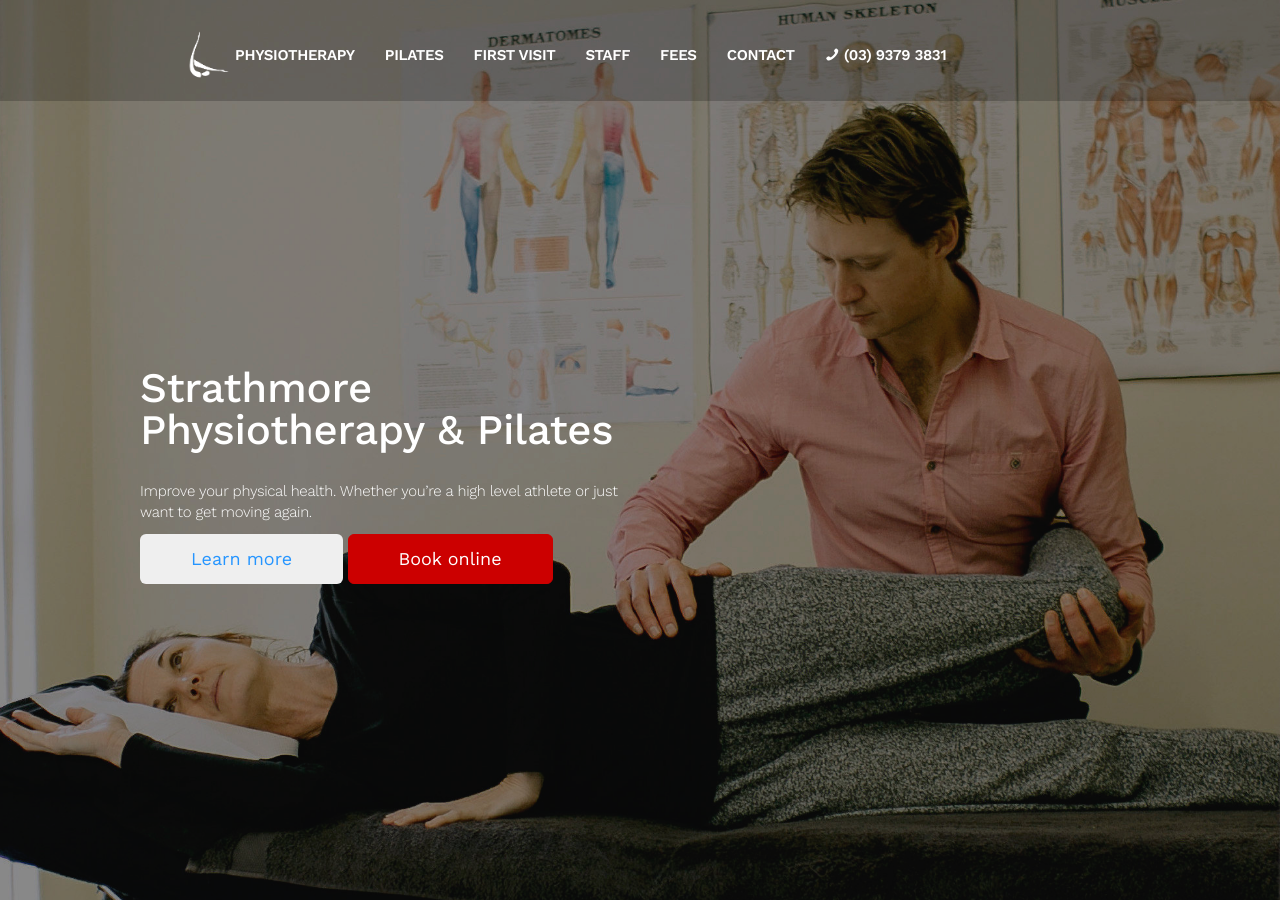
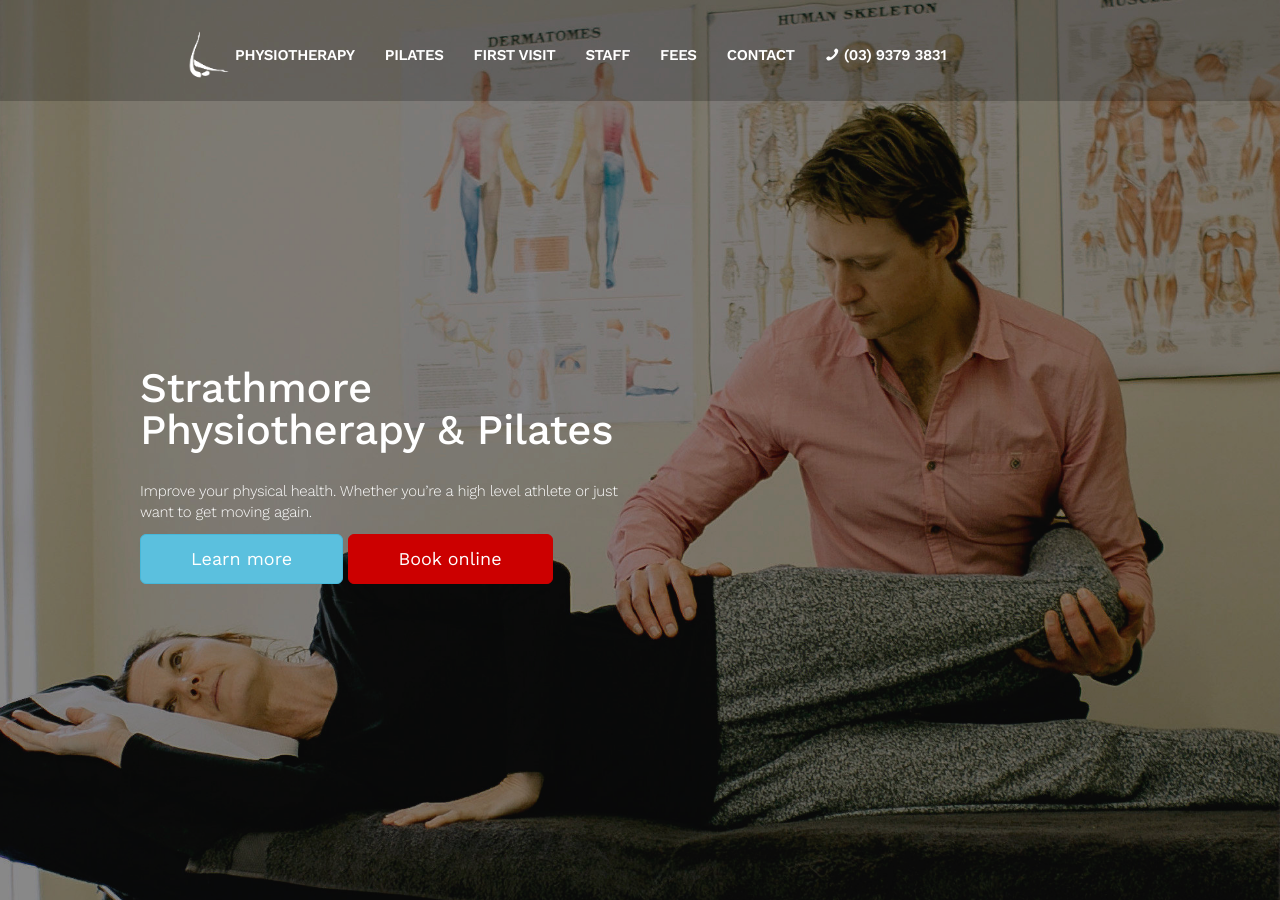
Before and after one commit to etikaj-digital/spp-website, a Jekyll site: the page built from index.md, in a window 1280 px wide and 900 px high. Built offline with Jekyll 4.4.1, drawn with Linux system fonts in a browser that asks for light colours.

Commit message:
Update default.html
Change Learn more to info button (intro panel)
Remove erroneous div from contact panel.

```diff
--- a/_layouts/default.html
+++ b/_layouts/default.html
@@ -88,8 +88,8 @@
         <div class="col-sm-10 col-md-6">
           <h1 class="block-title m-b-sm">{{ page.title }}</h1>
           <p class="lead m-b-md text-muted">{{ content }}</p>
-          <a href="#about"><button class="btn btn-lg">Learn more</button></a>
-          <a href="#bookonline"><button class="btn btn-primary btn-lg">Book online</button></a>
+          <a href="#about"><button class="btn btn-info btn-lg">Learn more</button></a>
+          <a href="#contact"><button class="btn btn-primary btn-lg">Book online</button></a>
         </div>
       </div>
     </div>
@@ -357,7 +357,7 @@
         </ul>
         <br/>
         <div class="google-maps">
-           <iframe src="https://www.google.com/maps/embed?pb=!1m18!1m12!1m3!1d3155.370218917076!2d144.91686931531643!3d-37.734457979766844!2m3!1f0!2f0!3f0!3m2!1i1024!2i768!4f13.1!3m3!1m2!1s0x6ad65b78f7d6388b%3A0x8dd52d6d52908d29!2s51+Loeman+St%2C+Strathmore+VIC+3041!5e0!3m2!1sen!2sau!4v1549534148758" width="600" height="450" frameborder="0" style="border:0" allowfullscreen></iframe>        </div>
+           <iframe src="https://www.google.com/maps/embed?pb=!1m18!1m12!1m3!1d3155.370218917076!2d144.91686931531643!3d-37.734457979766844!2m3!1f0!2f0!3f0!3m2!1i1024!2i768!4f13.1!3m3!1m2!1s0x6ad65b78f7d6388b%3A0x8dd52d6d52908d29!2s51+Loeman+St%2C+Strathmore+VIC+3041!5e0!3m2!1sen!2sau!4v1549534148758" width="600" height="450" frameborder="0" style="border:0" allowfullscreen></iframe>
         </div>
       </div>
       <!-- end left column -->
```
